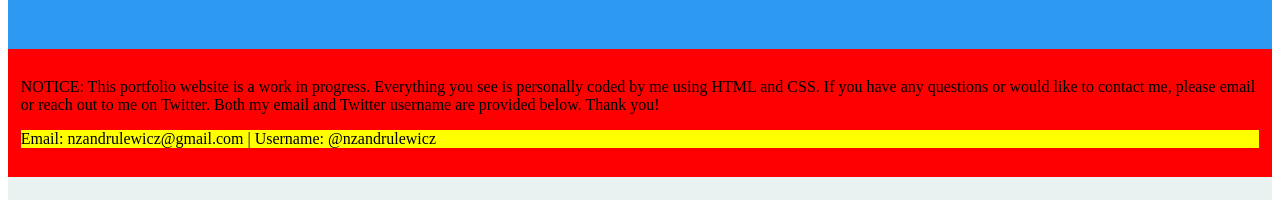
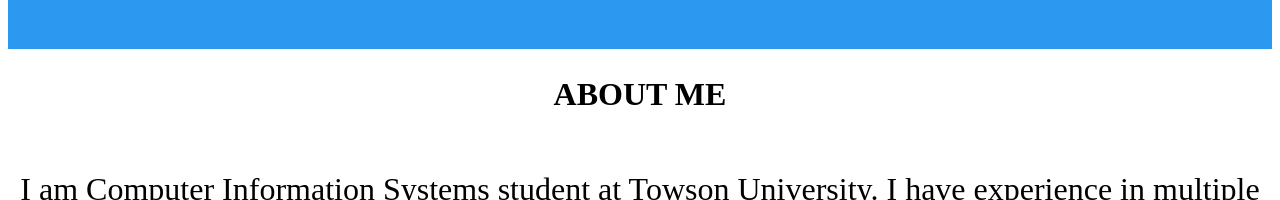
Before and after one commit to nzandrulewicz/nzandrulewicz.github.io, a plain HTML site: page index.html in a window 1280 px wide. Shown: the part 599-799 px from the top of the page. Drawn offline with Linux system fonts and the light colour scheme.

Commit message:
Update index.html

```diff
--- a/index.html
+++ b/index.html
@@ -31,17 +31,6 @@
                 <h2 id="name">Nicholas Zachariah Andrulewicz</h2>
                 <hr id="headerLine">
                 <h3 id="occupation">Computer Information Systems Student at Towson University</h3>
-            </div>
-
-            <div id="wip">
-                <p>NOTICE: This portfolio website is a work in progress. Everything
-                    you see is personally coded by me using HTML and CSS. If you have
-                    any questions or would like to contact me, please email or
-                    reach out to me on Twitter. Both my email and Twitter username
-                    are provided below. Thank you!</p>
-
-                <p style="background-color: yellow">
-                    Email: nzandrulewicz@gmail.com | Username: @nzandrulewicz</p>
             </div>
 
             <section id="aboutMe">
```
